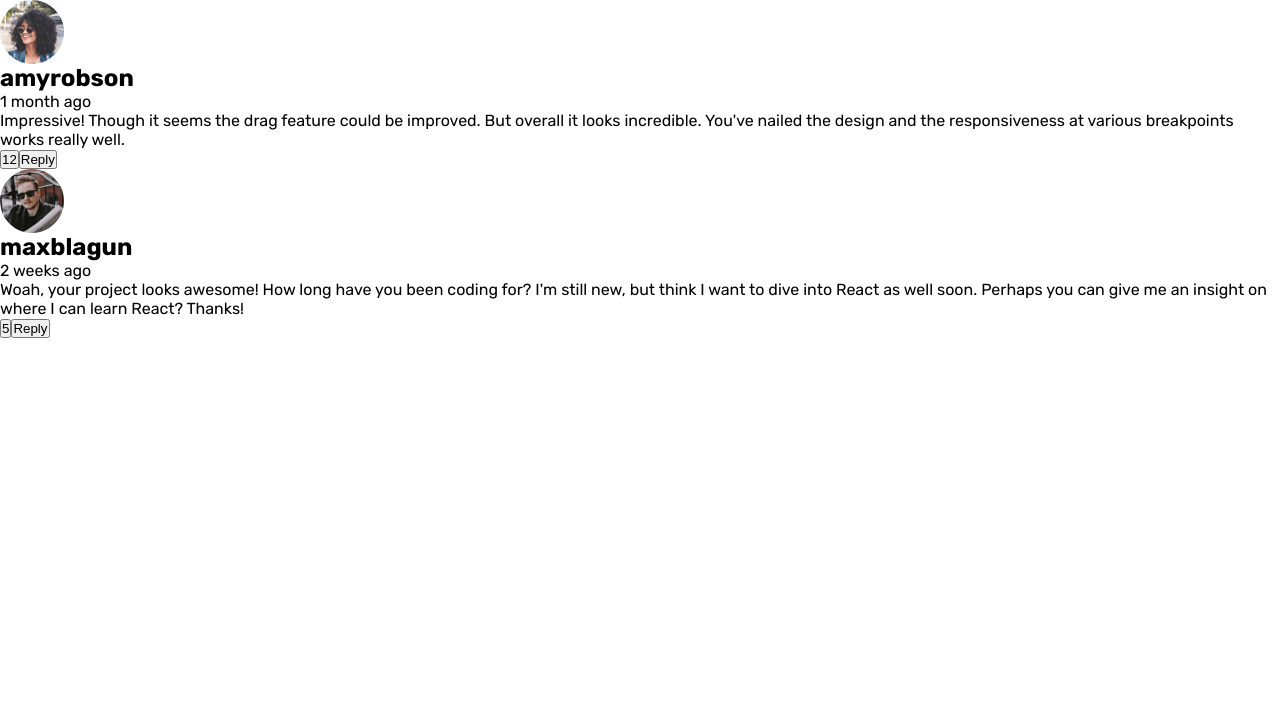
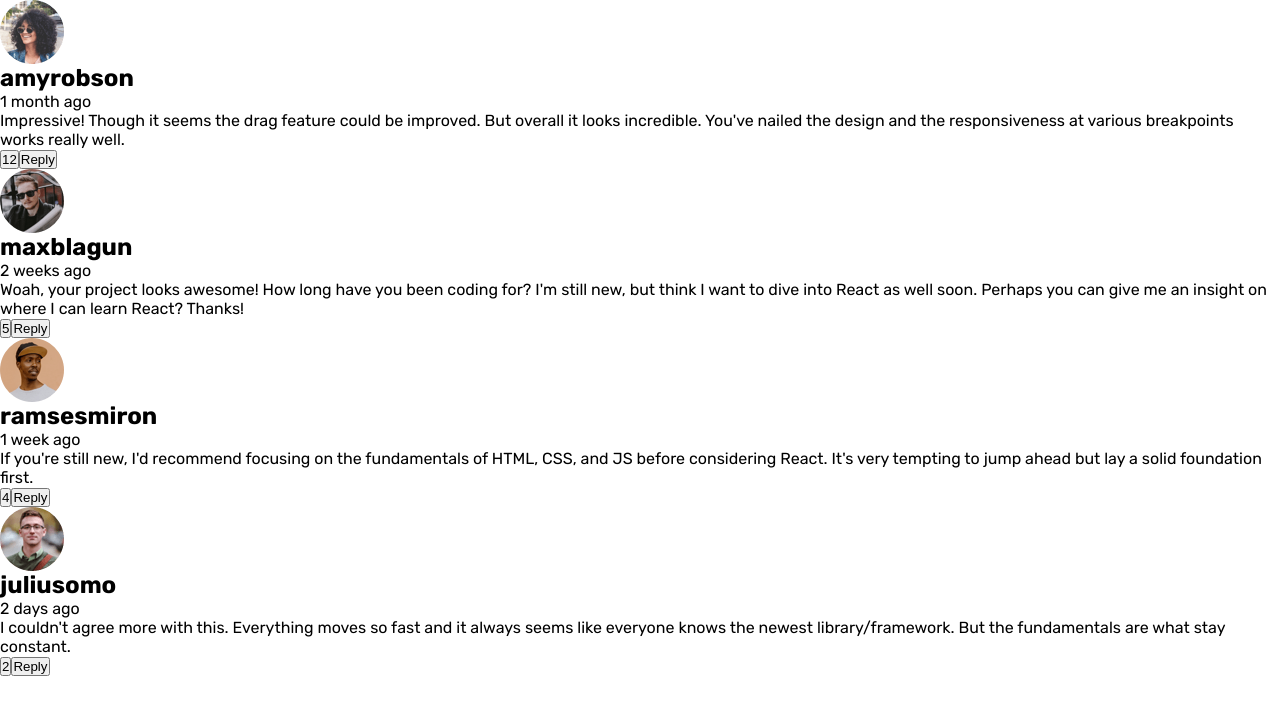
Before and after one commit to Silas310/interactive-comments-section, a React (Vite) app: page / in a window 1280 px wide. Shown: the top 714 px of the page. Built offline with nearby package versions, Linux system fonts and the light colour scheme.

Commit message:
feat: render nested replies recursively

```diff
--- a/src/components/Comment.jsx
+++ b/src/components/Comment.jsx
@@ -1,4 +1,5 @@
-function Comment({ profileImage, username, comment, time, likes }) {
+function Comment({ profileImage, username, comment, time, likes, replies }) {
+  console.log(replies);
   return (
     <>
       <section>
@@ -10,6 +11,22 @@ function Comment({ profileImage, username, comment, time, likes }) {
         </div>
         <button>{likes}</button>
         <button>Reply</button>
+
+        {replies && replies.length > 0 && (
+          <div>
+            {replies.map((reply) => (
+              <Comment
+                key={reply.id}
+                profileImage={reply.user.image.png}
+                username={reply.user.username}
+                comment={reply.content}
+                time={reply.createdAt}
+                likes={reply.score}
+                replies={reply.replies}
+              />
+            ))}
+          </div>
+        )}
       </section>
     </>
   );
--- a/src/components/CommentsSection.jsx
+++ b/src/components/CommentsSection.jsx
@@ -12,10 +12,7 @@ function CommentsSection() {
   return (
     <>
       <section>
-        {data.comments.map(
-          (comment) => (
-            console.log(comment),
-            (
+        {data.comments.map((comment) => (
           <Comment
             key={comment.id}
             profileImage={comment.user.image.png}
@@ -23,10 +20,9 @@ function CommentsSection() {
             comment={comment.content}
             time={comment.createdAt}
             likes={comment.score}
+            replies={comment.replies}
           />
-            )
-          ),
-        )}
+        ))}
       </section>
     </>
   );
```
Lines whose indentation alone changed are shown as unchanged.
